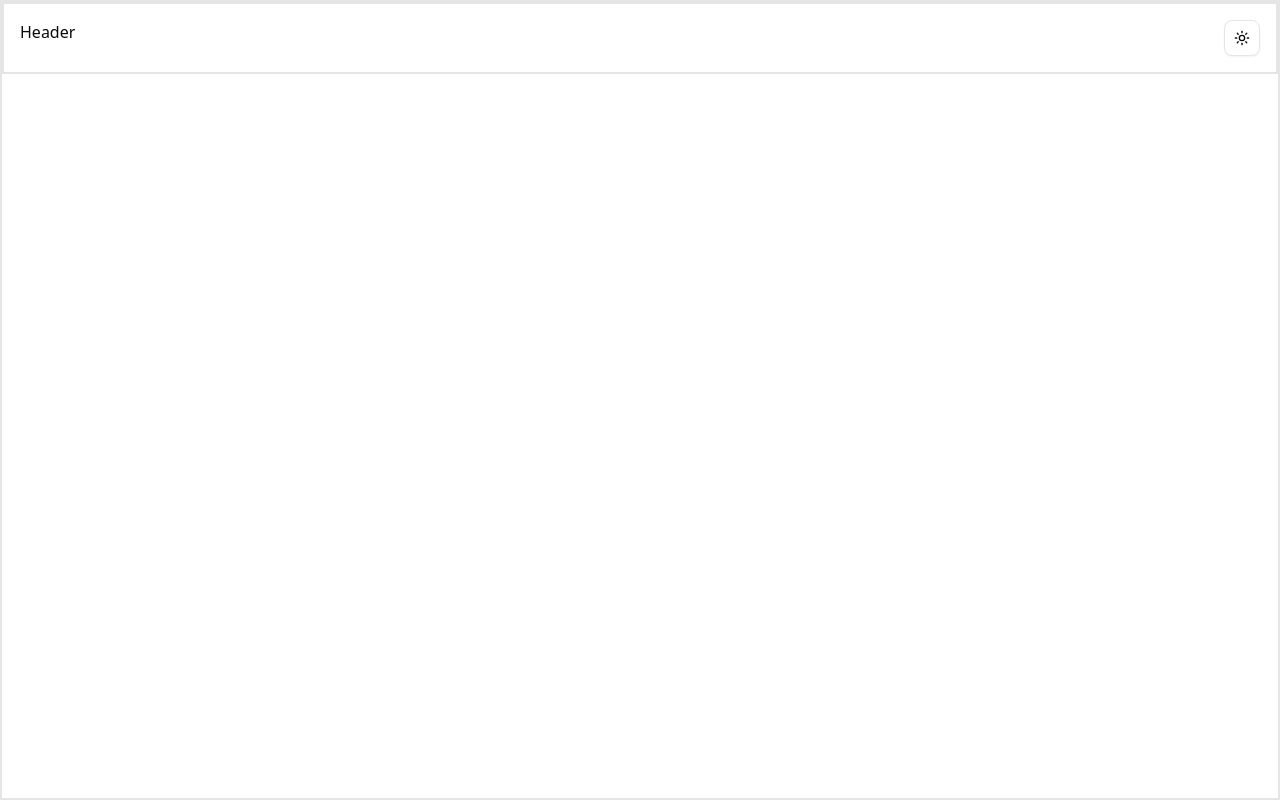
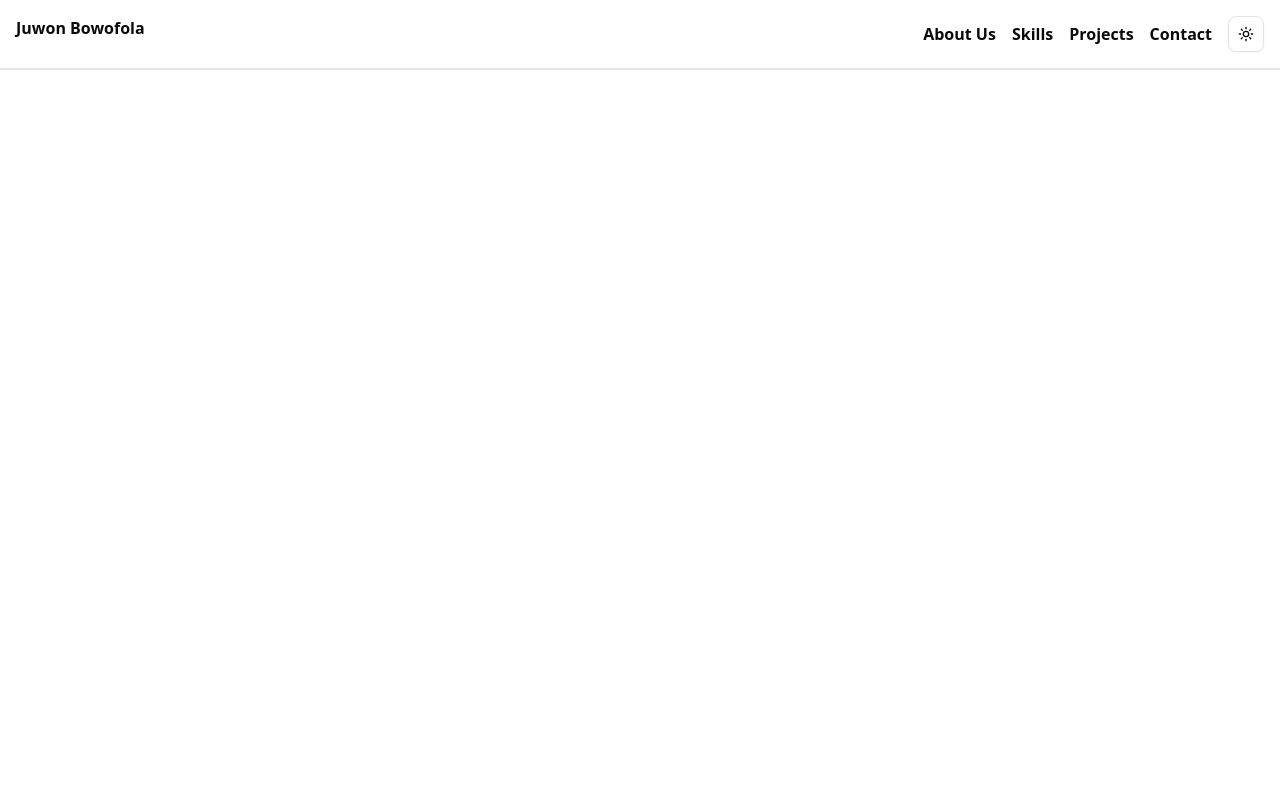
Before and after one commit to DeFiDev-sys/Portfolio_Latest, a Next.js app: page / in a window 1280 px wide. Built offline with nearby package versions, Linux system fonts and the light colour scheme.

Commit message:
Header populated with link data

```diff
--- a/app/layout.tsx
+++ b/app/layout.tsx
@@ -24,7 +24,7 @@ export default function RootLayout({
   children: React.ReactNode;
 }>) {
   return (
-    <html lang="en">
+    <html lang="en" suppressHydrationWarning={true}>
       <body
         className={`${geistSans.variable} ${geistMono.variable} antialiased`}
       >
--- a/app/page.tsx
+++ b/app/page.tsx
@@ -2,7 +2,7 @@ import Header from "@/component/Header";
 
 export default function Home() {
   return (
-   <div className="h-screen w-full scroll-smooth border-2 dark:border-gray-700">
+   <div className="h-screen w-full scroll-smooth">
     <Header/>
    </div>
   );
--- a/component/Header.tsx
+++ b/component/Header.tsx
@@ -1,13 +1,22 @@
 "use client"
 
 import { ModeToggle } from '@/components/ModeToggle'
+import LinkeData from '@/data/linkdata'
+import Link from 'next/link'
 import React from 'react'
 
 function Header() {
   return (
-    <div className='text-center flex justify-between border-2 p-4 dark:border-gray-700'>
-        <span>Header</span>
-        <ModeToggle/>
+    <div className='text-center font-bold flex justify-between border-b-2 p-4 dark:border-b-gray-700 sticky top-0 bg-white dark:bg-gray-900 z-50'>
+        <span>Juwon Bowofola</span>
+        <div className='flex gap-4 items-center'>
+          <div className='flex justify-between gap-4'>
+            {/* Navigation Links */
+              LinkeData.map((link, i)=>(<Link key={i} href={link.url} className=''>{link.name}</Link>))
+            }
+          </div>
+          <ModeToggle/>
+        </div>
     </div>
   )
 }
--- /dev/null
+++ b/data/linkdata.ts
@@ -0,0 +1,20 @@
+const LinkeData = [
+    {
+        name: 'About Us',
+        url: '/about',
+    },
+    {
+        name: 'Skills',
+        url: '/skills',
+    },
+    {
+        name: 'Projects',
+        url: '/projects',
+    },
+    {
+        name: 'Contact',
+        url: '/contact',
+    },
+]
+
+export default LinkeData
```
Also changed, not shown: components/ModeToggle.tsx (+1 -7 lines).
